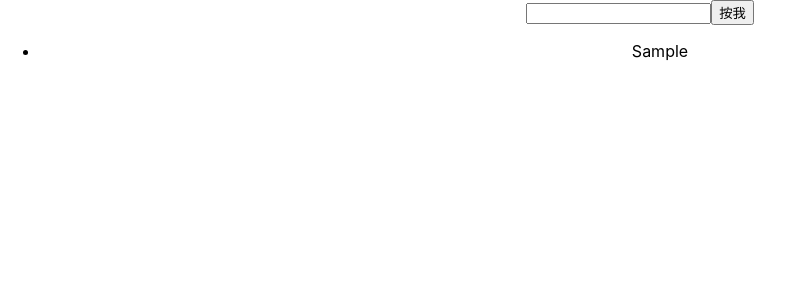
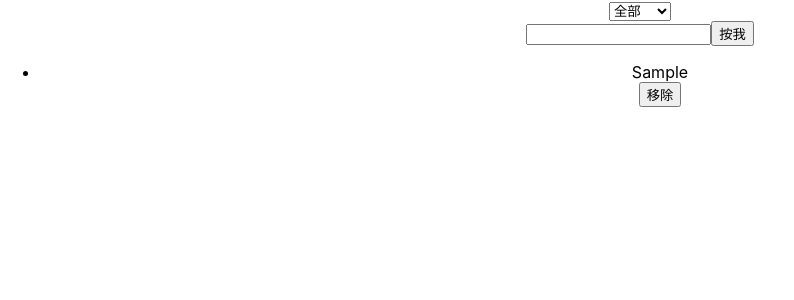
Before and after one commit to sasie59/react-homework, a React (Create React App) app: page /TodoList3 in a window 1280 px wide. Both pictures are taken after typing "Sample" into the empty fields and a click on the button "按我". Shown: the top 300 px of the page, without its empty margins (0-794 px from the left). Built offline with nearby package versions, Linux system fonts and the light colour scheme.

Commit message:
明天上7點的班 先睡了 再幫我註解提示  感謝

```diff
--- a/src/TodoList3/App.js
+++ b/src/TodoList3/App.js
@@ -1,5 +1,6 @@
 import React, { Component } from 'react';
 import { connect } from 'react-redux';
+import './todo.css';
 import {
   addTodo,
   toggleTodo,
@@ -12,7 +13,8 @@ class App extends Component {
   constructor(){
     super();
     this.state = {
-      value: ''
+      value: '',
+      isDone: false
     };
   }
 
@@ -30,11 +32,26 @@ class App extends Component {
     });
   }
 
+  handleToggle = (index) => {
+    this.props.toggle(index);
+    this.setState({
+      isDone: !this.state.isDone
+    });
+  }
+
+  handleRemove = index => {
+    this.props.remove(index);
+  }
+
   render() {
     console.warn(this.props);
-
     return (
       <div>
+        <select name="" id="">
+          <option>全部</option>
+          <option>已完成</option>
+          <option>未完成</option>
+        </select>
         <form onSubmit={this.handleSubmit}>
           <input
             type="text"
@@ -43,9 +60,12 @@ class App extends Component {
           <button>按我</button>
         </form>
         <ul>
-          {this.props.todos.map((todo,index) =>
-            <li>
+          {this.props.todos.map((todo, index) =>
+            <li key={index} >
+            <div className={this.state.isDone ? 'through' : ''} onClick={this.handleToggle.bind(this, index)}>
               {todo.text}
+            </div>
+              <button onClick={this.handleRemove.bind(this, index)}>移除</button>
             </li>
           )}
         </ul>
@@ -53,6 +73,8 @@ class App extends Component {
     );
   }
 }
+// 我有bind(index) 但在按的時候還是會全部影響(toggle)
+// remove沒有移除? 但也bind (index)
 
 const mapStateProps = state => {
   return {
@@ -60,7 +82,7 @@ const mapStateProps = state => {
     todos: state.todos
   };
 };
-
+// 抓不到state.VisibilityFilter的資料
 const mapDispatchProps = dispatch => {
   return {
     add: (text) => dispatch(addTodo(text)),
--- a/src/TodoList3/reducer/visbilityFilter.js
+++ b/src/TodoList3/reducer/visbilityFilter.js
@@ -4,10 +4,12 @@ import {
 } from '../actions';
 import { VisibilityFilters } from '../../TodoList1/actions';
 
-const initialState = {
-  visibilityFilter: VisibilityFilters.SHOW_ALL,
-  todos: []
-};
+// const initialState = {
+//   visibilityFilter: VisibilityFilters.SHOW_ALL,
+//   todos: []
+// };
+
+// 預設值要寫在哪 reducer已被拆分
 
 export default function visibilityFilter(state = VisibilityFilter.SHOW_ALL, action) {
   switch (action.type) {
--- /dev/null
+++ b/src/TodoList3/todo.css
@@ -0,0 +1,3 @@
+.through {
+  text-decoration: line-through;
+}
```
